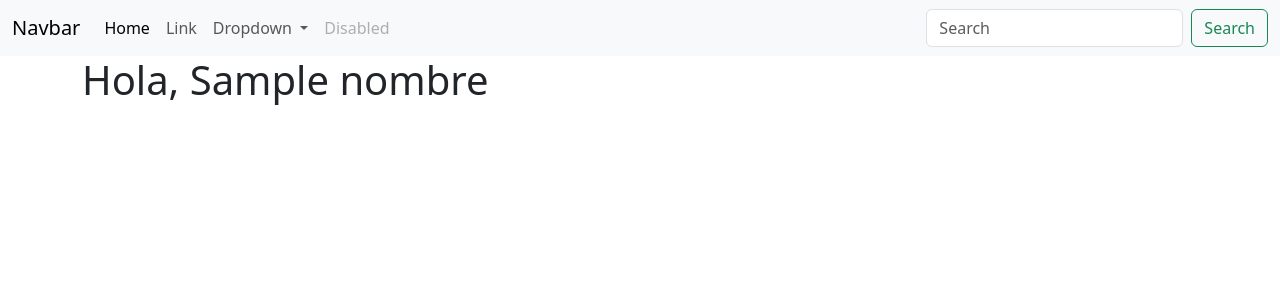
After one commit to zubus/TD-Django-0027, a Django app: template proyecto1/boards/templates/boards/nombre.html in a window 1280 px wide. The commit adds this page. Shown: the top 300 px of the page. Run offline with Django 3.2, Linux system fonts and the light colour scheme; the template is opened without the code that fills it: most values are stand-ins (such as "Sample title", 1, 10 or a date in 2020); some libraries are stand-ins or nearby versions.

Commit message:
ejemplos sobre include, extends, hasta pagina 4 s6

```diff
--- a/proyecto1/boards/templates/boards/base.html
+++ b/proyecto1/boards/templates/boards/base.html
@@ -48,6 +48,11 @@
       </nav>
     <div class="container">
         {% block contenido %}{% endblock contenido %}
+        {% block prueba %}
+        <div class="row">
+          <h3 class="text-danger">Bloque de prueba</h3>
+          <p>{% lorem 1 b random %}</p>
+        </div>{% endblock prueba %}
         {% comment %} Pie De Pagina {% endcomment %}
     </div>
 </body>
--- /dev/null
+++ b/proyecto1/boards/templates/boards/fragmento_nombre.html
@@ -0,0 +1,3 @@
+{% extends 'boards/base.html' %}
+
+{% block prueba %}<h1>{{saludo}}, {{nombre|default:"amigo"}}</h1>{% endblock prueba %}
--- /dev/null
+++ b/proyecto1/boards/templates/boards/nombre.html
@@ -0,0 +1 @@
+{% include "boards/fragmento_nombre.html" with saludo="Hola" %}
--- a/proyecto1/boards/urls.py
+++ b/proyecto1/boards/urls.py
@@ -1,11 +1,13 @@
 from django.urls import path
-from .views import index_view, IndexView, get_date_view
+from .views import index_view, IndexView, get_date_view, name_view
 # from . import views
 
 urlpatterns = [
     path("", index_view, name="index"),
     path("template/", IndexView.as_view(), name="index_class"),
     path("date/<str:name>/", get_date_view, name="get_date"),
+    path("name/", name_view, name="name"),
+
 ]
 
 #tag permiten realizar funciones de Django  {url ->name}
--- a/proyecto1/boards/views.py
+++ b/proyecto1/boards/views.py
@@ -22,3 +22,6 @@ def get_date_view(request, name):
         }
     return render(request,'boards/fecha.html', context)
         #  render(request, template, datos(context[diccionario]))
+
+def name_view(request):
+    return render(request, 'boards/nombre.html')
```
Also changed, not shown: proyecto1/boards/templates/boards/fecha.html (+6 -1 lines), proyecto1/boards/templates/boards/index.html (+6 -1 lines).
